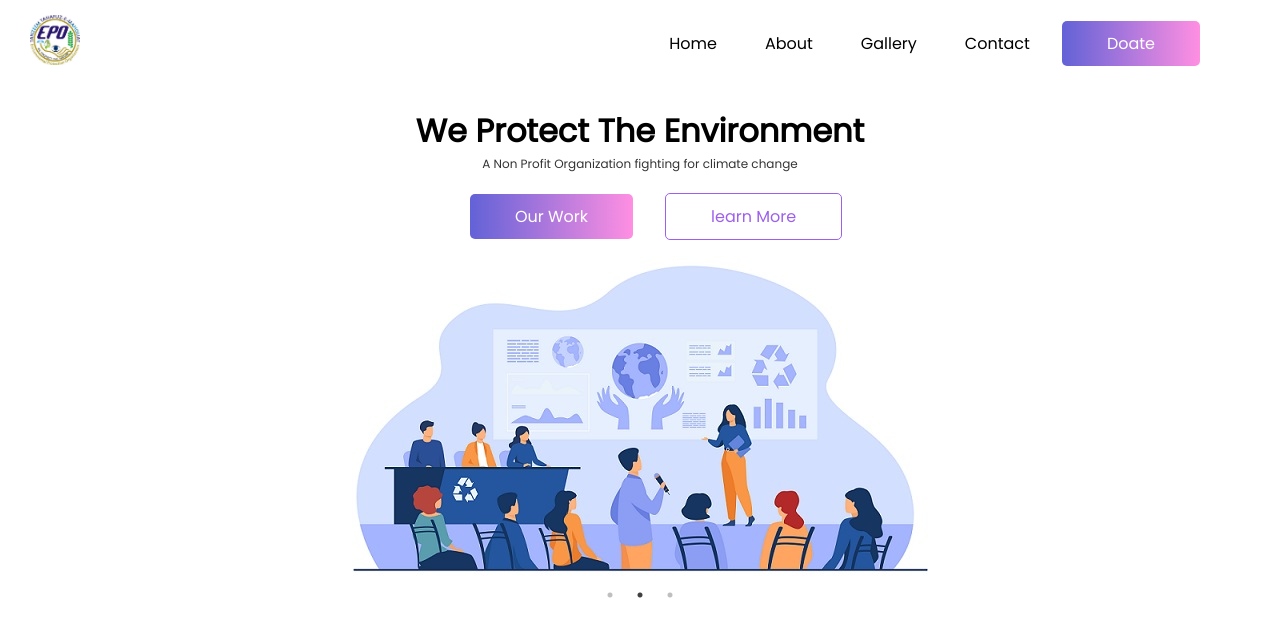
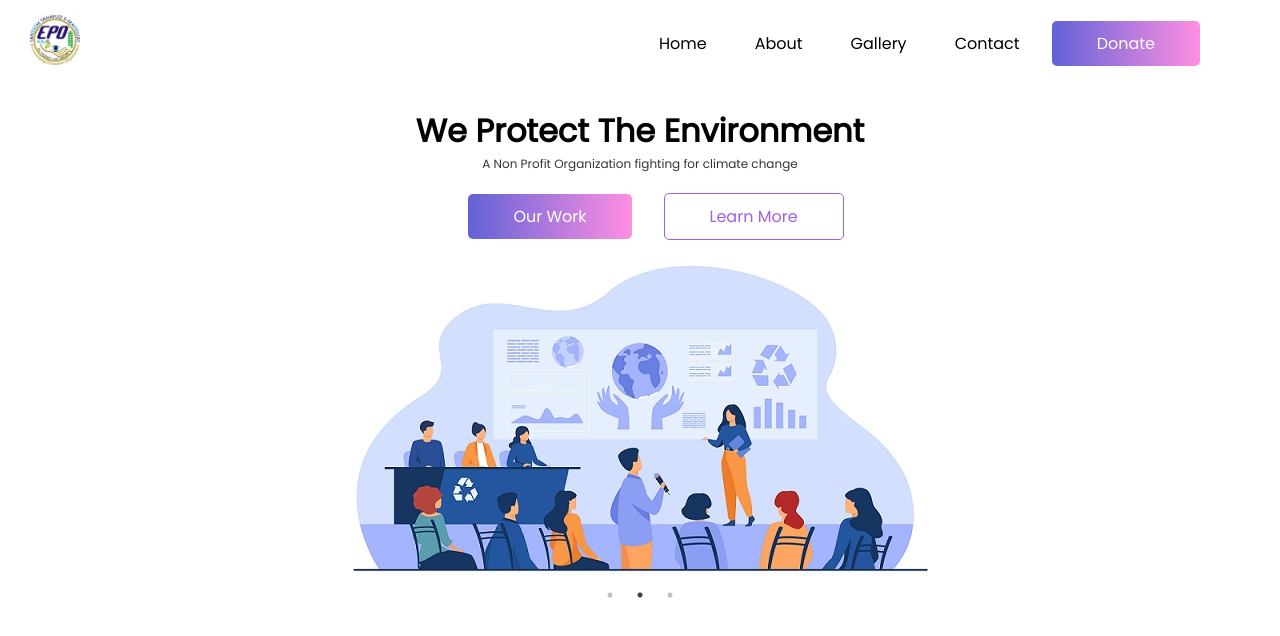
Before and after one commit to saadusufzai/FYP-Content-Management-System, a React (Create React App) app: page / in a window 1280 px wide. Shown: the top 636 px of the page. Built offline with nearby package versions, Linux system fonts and the light colour scheme.

Commit message:
updated readme

```diff
--- a/src/components/Carousel/Intro.jsx
+++ b/src/components/Carousel/Intro.jsx
@@ -6,7 +6,7 @@ const Intro = ({heading}) => {
         <h1>{heading ? `${heading}` :'We Protect The Environment'}</h1>
         <p>A Non Profit Organization fighting for climate change </p>
         <Button text="Our Work" link="/gallery" />
-        <Button2 text="learn More" link="/about" />
+        <Button2 text="Learn More" link="/about" />
       </div>
     )
 }
--- a/src/components/Header.jsx
+++ b/src/components/Header.jsx
@@ -14,7 +14,7 @@ const Header = ()=> {
                     <li><Link to="/about">About</Link></li>
                     <li><Link to="/gallery">Gallery</Link></li>
                     <li><Link to="/contact">Contact</Link></li>
-                    <Button text={'Doate'} link={'/donate'}/>
+                    <Button text={'Donate'} link={'/donate'}/>
 
                 </ul>
             </div>
```
Also changed, not shown: 2 other files (tests, documents, lock files or other folders).
